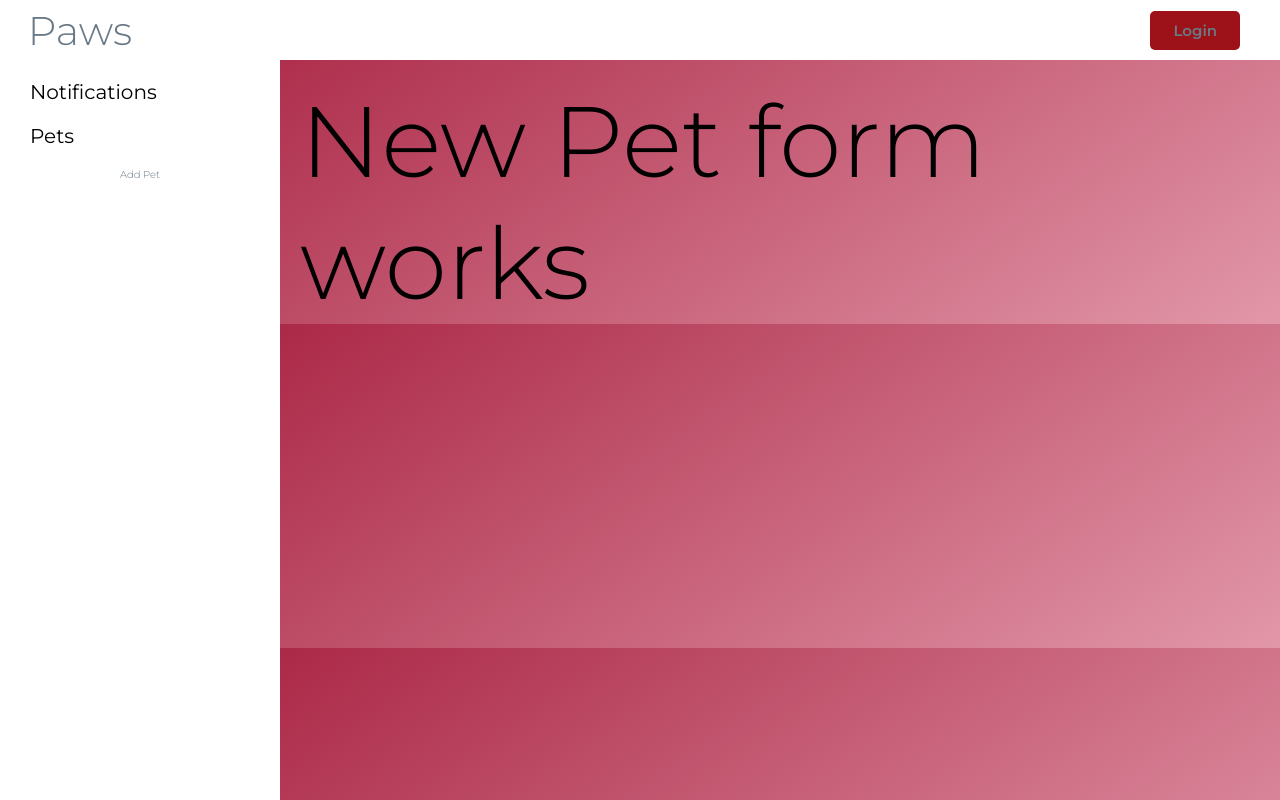
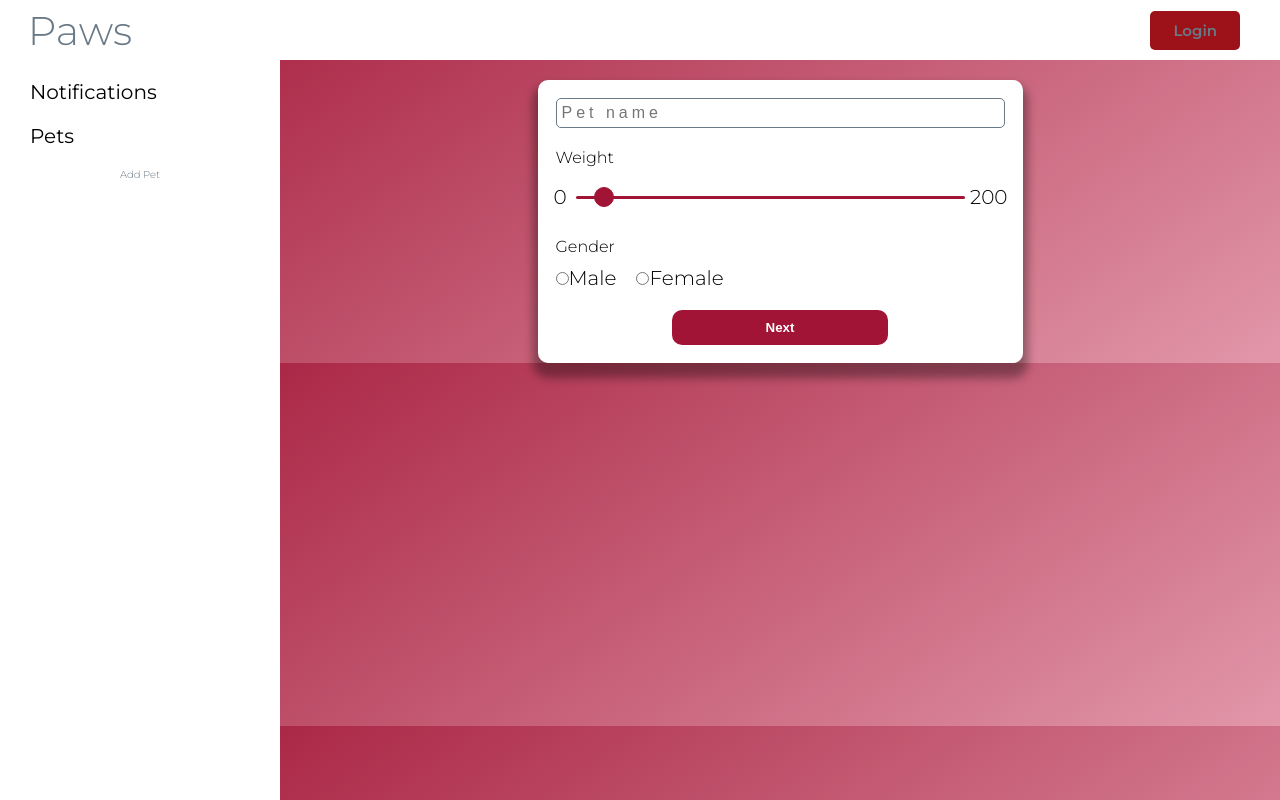
Before and after one commit to olawale-o/react-pet, a React (Create React App) app: page /profile/pets/new in a window 1280 px wide. Built offline with nearby package versions, Linux system fonts and the light colour scheme.

Commit message:
Create NewPetForm component

```diff
--- /dev/null
+++ b/src/components/Pet/NewPetForm/PetForm.js
@@ -0,0 +1,55 @@
+import React from 'react';
+import PropType from 'prop-types';
+import { CustomInput, CustomSlider } from '../../../forms';
+
+const PetForm = ({ formField }) => {
+  const rangeValueElement = React.useRef();
+  const { petName, petWeight, petGender } = formField;
+  const onSliderMove = (value) => {
+    rangeValueElement.current.style.left = `${value / 2}%`;
+    rangeValueElement.current.classList.add('show');
+  };
+
+  const onSlideBlur = () => rangeValueElement.current.classList.remove('show');
+
+  return (
+    <div>
+      <div className="field">
+        <CustomInput type="text" name={petName.name} placeholder="Pet name" />
+      </div>
+      <div className="field">
+        <span className="label">Weight</span>
+        <CustomSlider
+          name={petWeight.name}
+          sliderValue="10"
+          onBlur={onSlideBlur}
+          onSliderMove={onSliderMove}
+          el={rangeValueElement}
+        />
+      </div>
+      <div className="field">
+        <span className="label">Gender</span>
+        <CustomInput type="radio" name={petGender.name} value="1" />
+        <span className="radio__label">Male</span>
+        <CustomInput type="radio" name={petGender.name} value="2" />
+        <span className="radio__label">Female</span>
+      </div>
+    </div>
+  );
+};
+
+export default PetForm;
+
+PetForm.propTypes = {
+  formField: PropType.shape({
+    petName: PropType.shape({
+      name: PropType.string.isRequired,
+    }).isRequired,
+    petWeight: PropType.shape({
+      name: PropType.string.isRequired,
+    }).isRequired,
+    petGender: PropType.shape({
+      name: PropType.string.isRequired,
+    }).isRequired,
+  }).isRequired,
+};
--- a/src/components/Pet/NewPetForm/index.js
+++ b/src/components/Pet/NewPetForm/index.js
@@ -1,9 +1,33 @@
+import { Formik, Form } from 'formik';
 import './style.scss';
+import { newPetInitialValues, newPetSchema, newPetModel } from '../../../forms';
+import PetForm from './PetForm';
+
+const { formField } = newPetModel;
+
+const renderForm = () => (
+  <PetForm formField={formField} />
+);
 
 const NewPetForm = () => {
   console.log('new pet form');
   return (
-    <div className="pet__form">New Pet form works</div>
+    <div className="pet__form">
+      <Formik
+        initialValues={newPetInitialValues}
+        validationSchema={newPetSchema}
+        handleSubmit={() => {}}
+      >
+        {() => (
+          <Form>
+            {renderForm()}
+            <div className="actions">
+              <button type="submit" className="btn btn--primary">Next</button>
+            </div>
+          </Form>
+        )}
+      </Formik>
+    </div>
   );
 };
 
--- a/src/components/Pet/NewPetForm/style.scss
+++ b/src/components/Pet/NewPetForm/style.scss
@@ -1,3 +1,25 @@
 .pet__form {
-  font-size: 10rem;
+  .actions {
+    width: 100%;
+    text-align: center;
+    .btn {
+      width: 48%;
+      padding: 1rem 1.8rem;
+      background: #a11435;
+      color: #fff;
+      border-radius: 10px;
+      font-weight: 700;
+    }
+  }
 }
+
+@media screen and (min-width: 768px) {
+  .pet__form {
+    max-width: 48.5rem;
+    margin: 0 auto;
+    background: #fff;
+    padding: 1.8rem;
+    border-radius: 10px;
+    box-shadow: 0px 10px 10px 5px rgba(0, 0, 0, 0.35);
+  }
+}
```
